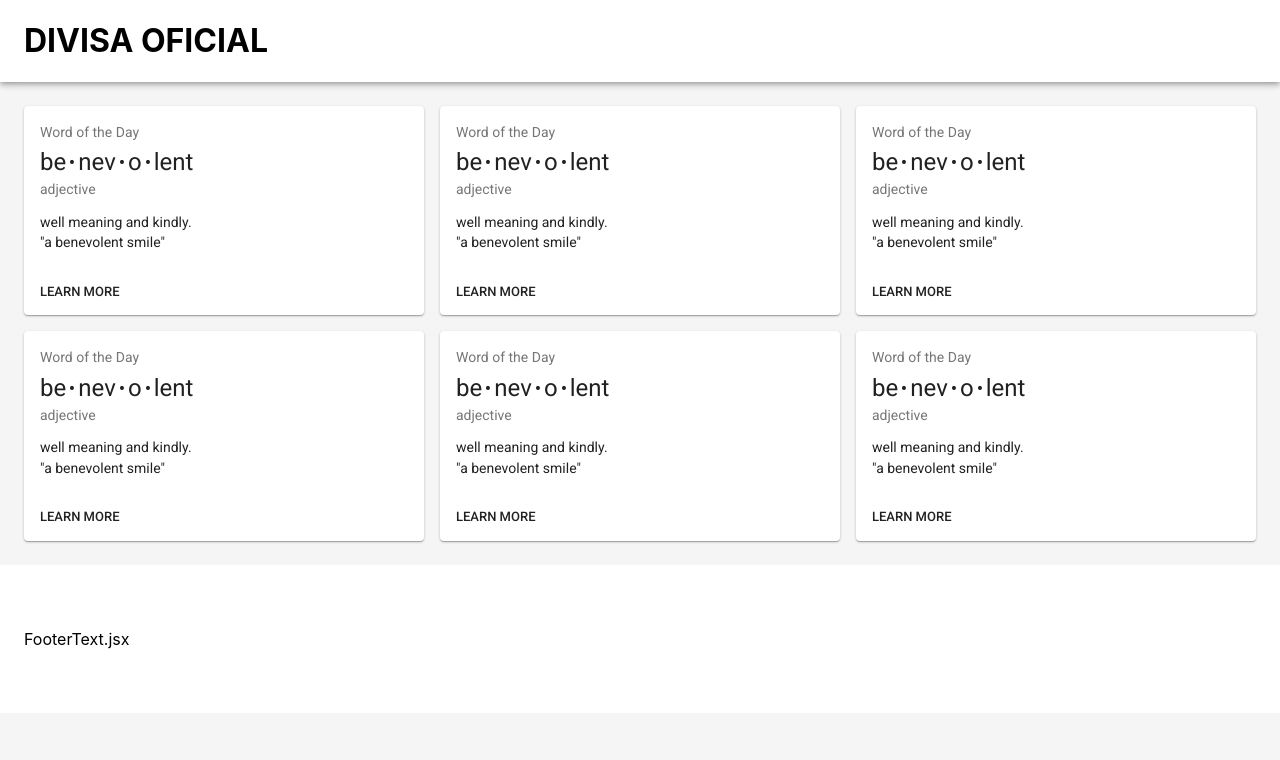
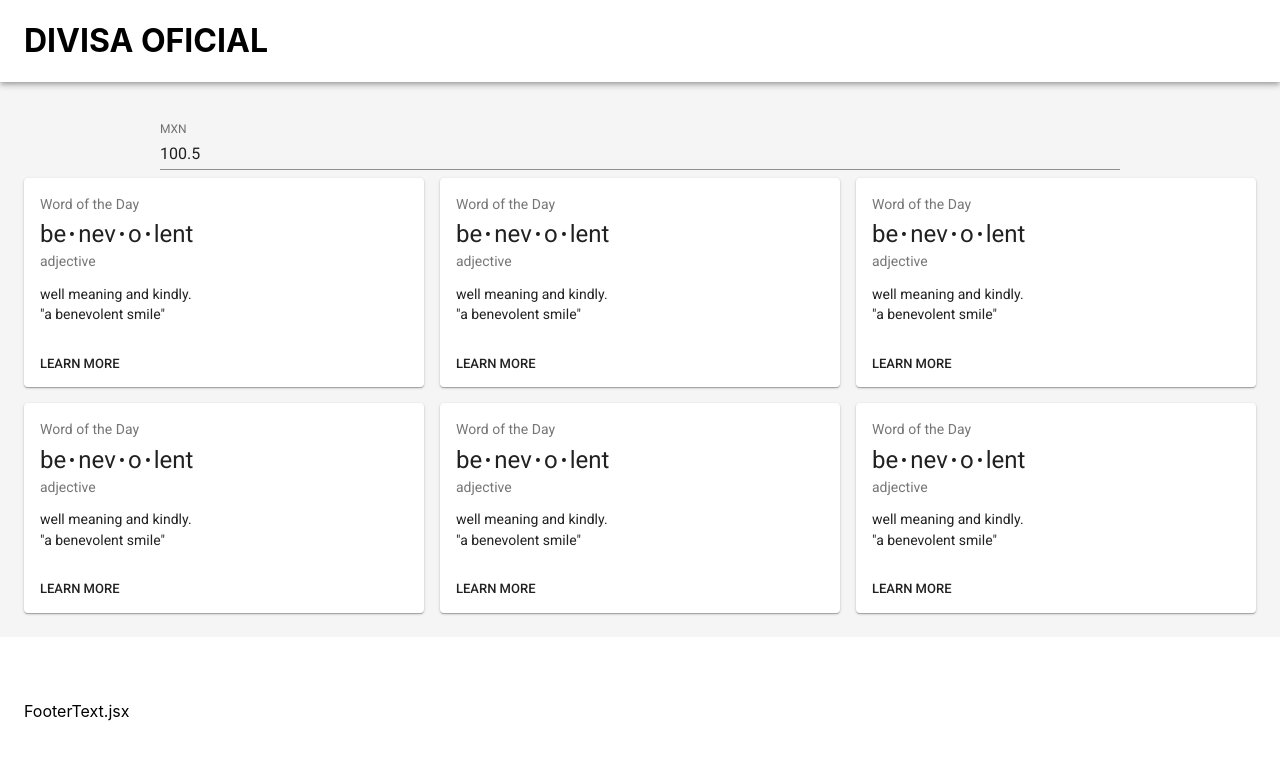
Before and after one commit to ricardonava/banxico-frontend, a React (Create React App) app: page / in a window 1280 px wide. Shown: the top 760 px of the page. Built offline with nearby package versions, Linux system fonts and the light colour scheme.

Commit message:
Added CurrencyInput no functionality yet

```diff
--- a/src/components/CurrencyInput.jsx
+++ b/src/components/CurrencyInput.jsx
@@ -1,5 +1,41 @@
 import React from 'react';
+import PropTypes from 'prop-types';
 
-const CurrencyInput = () => <p>CurrencyInput.jsx</p>;
+import TextField from '@material-ui/core/TextField';
+import { withStyles } from '@material-ui/core/styles';
 
-export default CurrencyInput;
+const styles = () => ({
+  root: {
+    display: 'flex',
+    justifyContent: 'center',
+  },
+  textField: {
+    width: 960,
+  },
+});
+
+const CurrencyInput = (props) => {
+  const { classes } = props;
+  return (
+    <div className={classes.root}>
+      <TextField
+        id="standard-number"
+        label="MXN"
+        value={100.5}
+        // onChange={this.handleChange('age')}
+        type="number"
+        className={classes.textField}
+        InputLabelProps={{
+          shrink: true,
+        }}
+        margin="normal"
+      />
+    </div>
+  );
+};
+
+CurrencyInput.propTypes = {
+  classes: PropTypes.shape().isRequired,
+};
+
+export default withStyles(styles)(CurrencyInput);
--- a/src/containers/Main.jsx
+++ b/src/containers/Main.jsx
@@ -4,10 +4,12 @@ import PropTypes from 'prop-types';
 import Grid from '@material-ui/core/Grid';
 import { withStyles } from '@material-ui/core/styles';
 
+import CurrencyInput from '../components/CurrencyInput';
 import CurrencyCard from '../components/CurrencyCard';
 
 const styles = theme => ({
   main: {
+    width: 'auto',
     margin: theme.spacing.unit * 3,
   },
 });
@@ -17,6 +19,7 @@ const Main = (props) => {
 
   return (
     <main className={classes.main}>
+      <CurrencyInput />
       <Grid container spacing={16} justify="center">
         {[1, 2, 3, 4, 5, 6].map(() => (
           <Grid item xs={12} sm={6} md={4} lg={4}>
```
